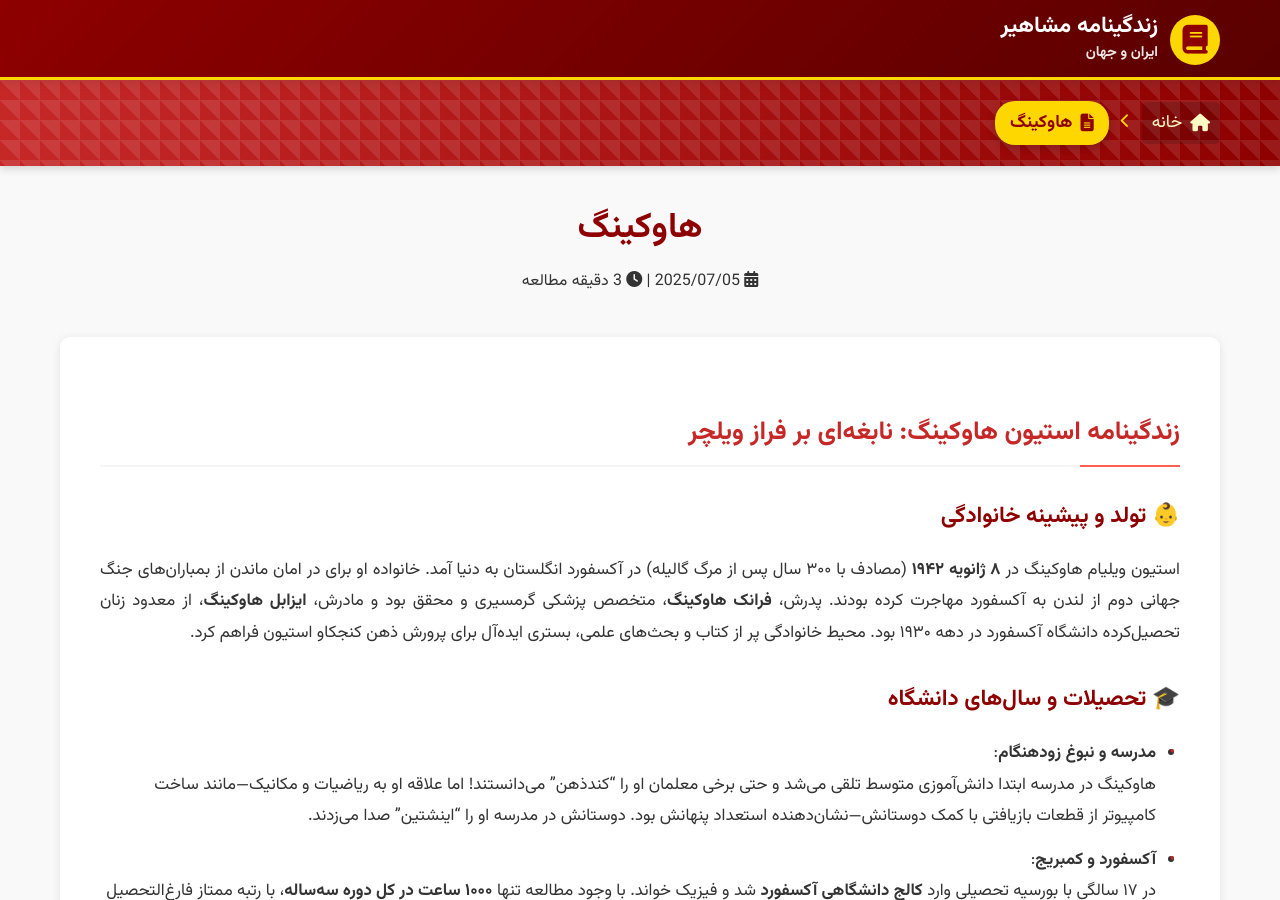
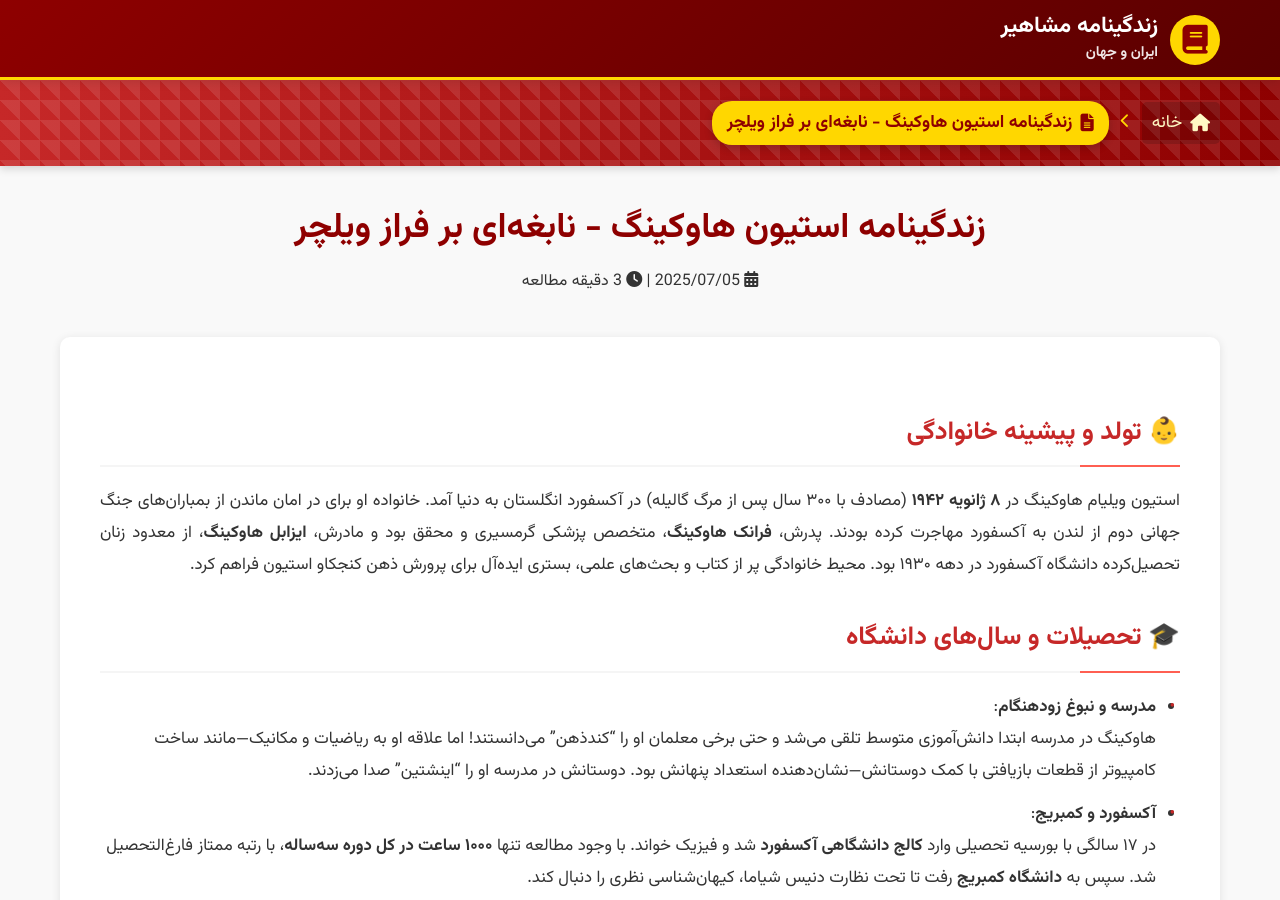
Before and after one commit to darkblog/darkblog.github.io, a Jekyll site: the page built from _posts/2025-7-5-70.md, in a window 1280 px wide and 900 px high. Built offline with Jekyll 4.4.1, drawn with Linux system fonts in a browser that asks for light colours.

Commit message:
Update 2025-7-5-70.md

```diff
--- a/_posts/2025-7-5-70.md
+++ b/_posts/2025-7-5-70.md
@@ -1,27 +1,25 @@
 ---
 layout: post
-title: هاوکینگ
+title: زندگینامه استیون هاوکینگ - نابغه‌ای بر فراز ویلچر
 ---
 
-## زندگینامه استیون هاوکینگ: نابغه‌ای بر فراز ویلچر
-
-### 👶 تولد و پیشینه خانوادگی
+## 👶 تولد و پیشینه خانوادگی
 استیون ویلیام هاوکینگ در **۸ ژانویه ۱۹۴۲** (مصادف با ۳۰۰ سال پس از مرگ گالیله) در آکسفورد انگلستان به دنیا آمد. خانواده او برای در امان ماندن از بمباران‌های جنگ جهانی دوم از لندن به آکسفورد مهاجرت کرده بودند. پدرش، **فرانک هاوکینگ**، متخصص پزشکی گرمسیری و محقق بود و مادرش، **ایزابل هاوکینگ**، از معدود زنان تحصیل‌کرده دانشگاه آکسفورد در دهه ۱۹۳۰ بود. محیط خانوادگی پر از کتاب و بحث‌های علمی، بستری ایده‌آل برای پرورش ذهن کنجکاو استیون فراهم کرد.
 
-### 🎓 تحصیلات و سال‌های دانشگاه
+## 🎓 تحصیلات و سال‌های دانشگاه
 - **مدرسه و نبوغ زودهنگام**:
   هاوکینگ در مدرسه ابتدا دانش‌آموزی متوسط تلقی می‌شد و حتی برخی معلمان او را "کندذهن" می‌دانستند! اما علاقه او به ریاضیات و مکانیک—مانند ساخت کامپیوتر از قطعات بازیافتی با کمک دوستانش—نشان‌دهنده استعداد پنهانش بود. دوستانش در مدرسه او را "اینشتین" صدا می‌زدند.
 - **آکسفورد و کمبریج**:
   در ۱۷ سالگی با بورسیه تحصیلی وارد **کالج دانشگاهی آکسفورد** شد و فیزیک خواند. با وجود مطالعه تنها **۱۰۰۰ ساعت در کل دوره سه‌ساله**، با رتبه ممتاز فارغ‌التحصیل شد. سپس به **دانشگاه کمبریج** رفت تا تحت نظارت دنیس شیاما، کیهان‌شناسی نظری را دنبال کند.
 
-### ⚕️ تشخیص بیماری و نبرد با ناتوانی
+## ⚕️ تشخیص بیماری و نبرد با ناتوانی
 در ۲۱ سالگی (۱۹۶۳) پس از علائمی مانند زمین‌خوردن‌های مکرر و ضعف عضلات، تشخیص **ALS (اسکلروز جانبی آمیوتروفیک)** دریافت کرد. پزشکان پیش‌بینی کردند تنها **۲ تا ۳ سال** زنده خواهد ماند. این خبر او را افسرده کرد، اما آشنایی با **جین وایلد** (همسر آینده‌اش) و ادامه تحصیل، انگیزه‌بخش او شد. بیماری به‌تدریج او را فلج کرد:
 - **۱۹۶۹**: استفاده از ویلچر
 - **۱۹۸۵**: از دست دادن قدرت تکلم پس از عمل تراکئوستومی
 - **۲۰۰۹**: فلج کامل به‌جز حرکت یک عضله گونه
 او با کمک **دستگاه سخن‌ساز** (با صدای رباتیک مشهورش) و فناوری‌های کمکی به کار ادامه داد.
 
-### 🌌 دستاوردهای علمی انقلابی
+## 🌌 دستاوردهای علمی انقلابی
 هاوکینگ در مرز میان **نسبیت عام** و **مکانیک کوانتومی** به اکتشافات بزرگی دست یافت:
 1. **تابش هاوکینگ** (۱۹۷۴):
    ثابت کرد سیاه‌چاله‌ها کاملاً سیاه نیستند و ذرات ساطع می‌کنند. این نظریه انقلابی، فیزیک سیاه‌چاله‌ها را متحول کرد.
@@ -30,30 +28,30 @@ title: هاوکینگ
 3. **نظریه همه‌چیز**:
    تلاش برای یافتن معادله‌ای که نیروهای بنیادی طبیعت را متحد کند. در کتاب **طرح بزرگ** (۲۰۱۰) استدلال کرد که جهان بدون نیاز به خالق به‌وجود آمده‌است.
 
-### 📚 آثار ماندگار و عمومی‌سازی علم
+## 📚 آثار ماندگار و عمومی‌سازی علم
 کتاب **تاریخچه مختصر زمان** (۱۹۸۸) با فروش **۹ میلیون نسخه**، پیچیده‌ترین مفاهیم کیهان را به زبان ساده شرح داد و **۲۳۷ هفته** در فهرست پرفروش‌های ساندی‌تایمز ماند. دیگر آثارش مانند **جهان در پوست گردو** و **طرح بزرگ** نیز دنباله‌رو این موفقیت بودند. او همچنین با همکاری دخترش، **لوسی هاوکینگ**، مجموعه کتاب‌های علمی برای کودکان نوشت.
 
-### ❤️ زندگی شخصی و خانوادگی
+## ❤️ زندگی شخصی و خانوادگی
 - **ازدواج با جین وایلد** (۱۹۶۵):
   این ازدواج الهام‌بخش ادامه تحصیل و پژوهش هاوکینگ شد. آنها سه فرزند داشتند: **رابرت**، **لوسی** و **تیموتی**. فشارهای ناشی از بیماری و شهرت، سرانجام به جدایی آن‌ها در ۱۹۹۱ انجامید.
 - **ازدواج با الن میسون** (۱۹۹۵):
   الن پرستار او بود. این ازدواج ۱۱ سال دوام آورد و در ۲۰۰۶ به طلاق انجامید.
 
-### 🏆 جوایز و میراث
+## 🏆 جوایز و میراث
 - **استاد لوکاسی ریاضیات کمبریج** (۱۹۷۹–۲۰۰۹):
   مقامی که پیش‌تر متعلق به **اسحاق نیوتن** بود.
 - **مدال آزادی ریاست‌جمهوری آمریکا** (۲۰۰۹) و **عضویت در انجمن سلطنتی** (۱۹۷۴).
 - **فرهنگ عامه**:
   حضور در سریال‌هایی چون **سیمپسون‌ها** و **بیگ‌بنگ تئوری**، و استفاده از صدایش در آهنگ **پینک فلوید**.
 
-### ⏳ پایان یک اسطوره
+## ⏳ پایان یک اسطوره
 هاوکینگ در **۱۴ مارس ۲۰۱۸** (مصادف با زادروز آلبرت اینشتین) در ۷۶ سالگی درگذشت. خاکستر او در **کلیسای وستمینستر**، نزدیک آرامگاه نیوتن و چارلز داروین به‌خاک سپرده شد. بر سنگ قبرش، **معادله تابش هاوکینگ** حک شده‌است:
 \\[
 T = \frac{\hbar c^3}{8\pi G M k}
 \\]
 (دمای تابش سیاه‌چاله در رابطه با جرم آن).
 
-### 💡 اندیشه‌های الهام‌بخش
+## 💡 اندیشه‌های الهام‌بخش
 > **"به ستاره‌ها نگاه کنید، نه به پاهایتان"**
 هاوکینگ با این جملات به فرزندانش توصیه می‌کرد:
 - هرگز تسلیم نشوید: کار به زندگی معنا می‌دهد.
```
